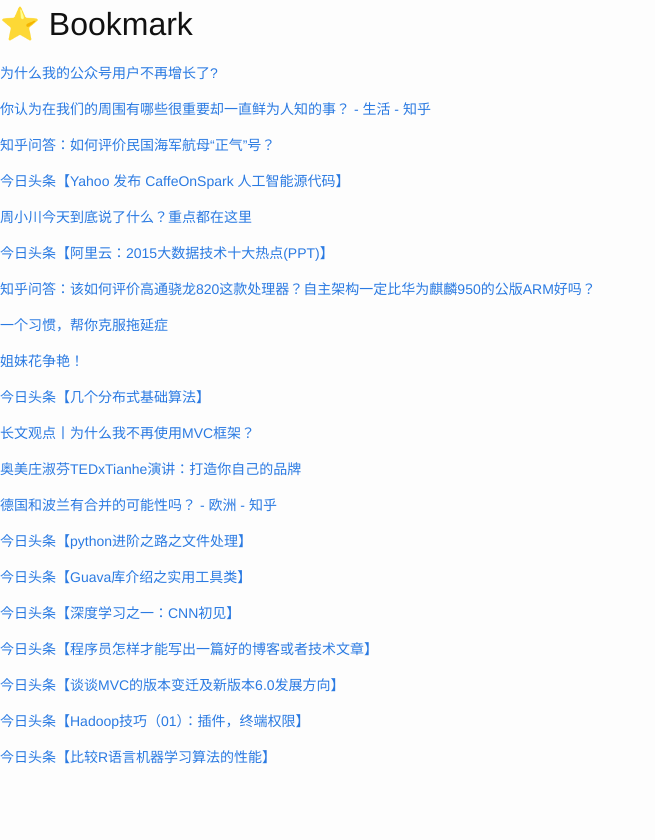
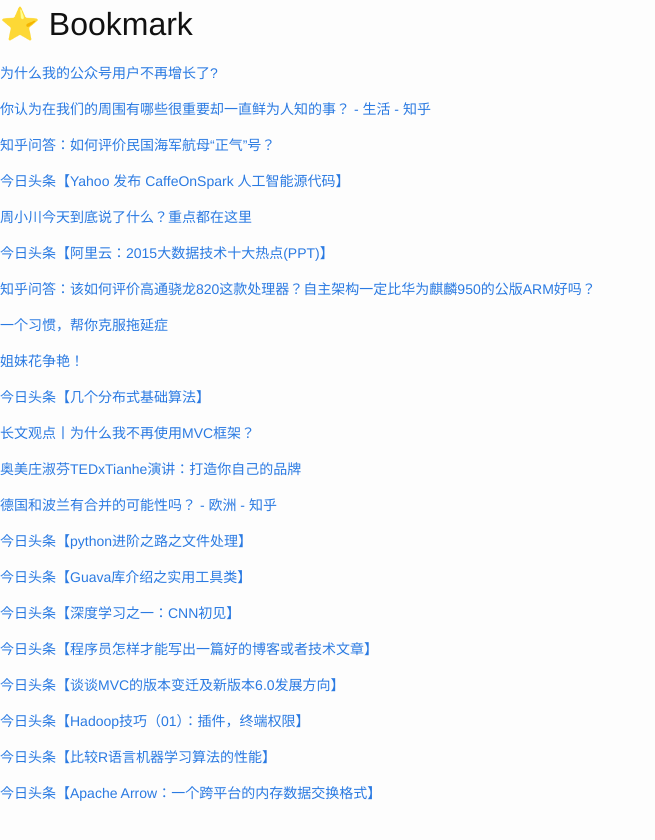
Before and after one commit to cnwarden/cnwarden.github.io, a Jekyll site: the page built from fav/index.md, in a window 1280 px wide. Shown: the top 840 px of the page, without its empty margins (0-655 px from the left). Built offline with Jekyll 4.4.1, drawn with Linux system fonts in a browser that asks for light colours; emoji names are drawn with the system emoji font.

Commit message:
auto commit

```diff
--- a/fav/index.md
+++ b/fav/index.md
@@ -44,3 +44,5 @@ title:  fav
 [今日头条【Hadoop技巧（01）：插件，终端权限】](http://toutiao.com/item/6256536495193063938/?iid=3578109516&app=news_article&tt_from=android_share&utm_source=email&utm_medium=toutiao_android&utm_campaign=client_share)
 
 [今日头条【比较R语言机器学习算法的性能】](http://toutiao.com/item/6256528823479697921/?iid=3578109516&app=news_article&tt_from=android_share&utm_source=email&utm_medium=toutiao_android&utm_campaign=client_share)
+
+[今日头条【Apache Arrow：一个跨平台的内存数据交换格式】](http://toutiao.com/item/6256524710197068290/?iid=3578109516&app=news_article&tt_from=android_share&utm_source=email&utm_medium=toutiao_android&utm_campaign=client_share)
```
